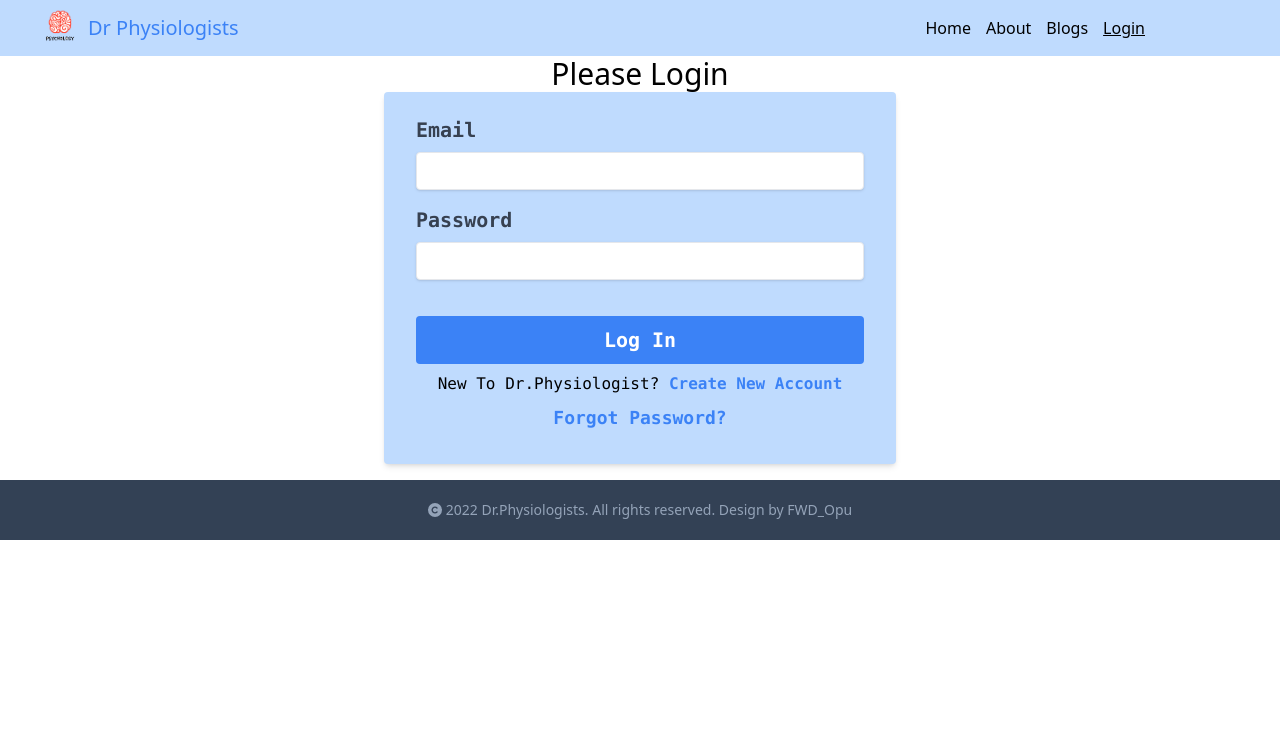
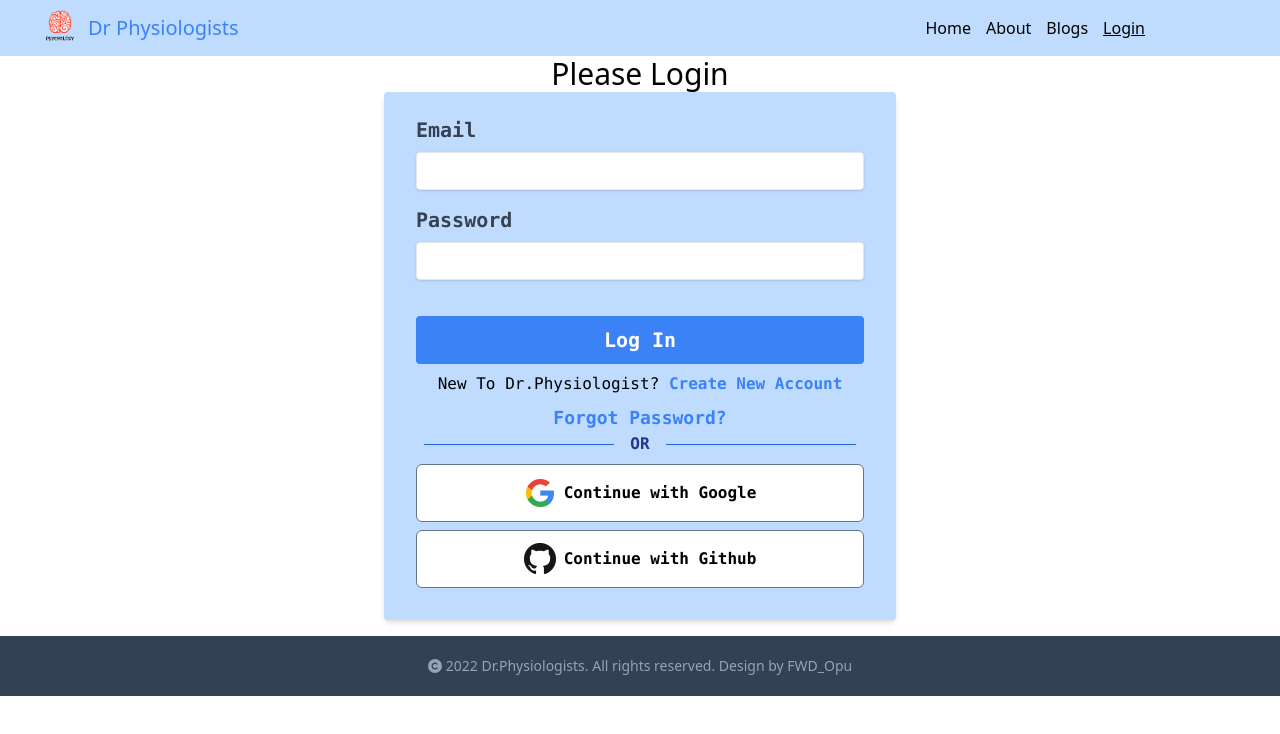
Before and after one commit to HasibAliOpu/Dr-Physiologists, a React (Create React App) app: page /login in a window 1280 px wide. Shown: the top 734 px of the page. Built offline with nearby package versions, Linux system fonts and the light colour scheme; no server answers; what tw-elements would draw is missing.

Commit message:
create socialLogin compo and made google and git btn

```diff
--- a/src/Pages/Login/Login.js
+++ b/src/Pages/Login/Login.js
@@ -3,6 +3,7 @@ import { useSignInWithEmailAndPassword } from "react-firebase-hooks/auth";
 import { Link } from "react-router-dom";
 import auth from "../../firebase.init";
 import Loading from "../Loading/Loading";
+import SocialLogin from "../SocialLogin/SocialLogin";
 
 const Login = () => {
   const emailRef = useRef("");
@@ -71,6 +72,7 @@ const Login = () => {
           >
             Forgot Password?
           </Link>
+          <SocialLogin />
         </form>
       </div>
     </div>
--- /dev/null
+++ b/src/Pages/SocialLogin/SocialLogin.js
@@ -0,0 +1,31 @@
+import React from "react";
+import github from "../../images/icon/github.png";
+import google from "../../images/icon/google.png";
+
+const SocialLogin = () => {
+  return (
+    <div>
+      <div className="flex items-center mx-2">
+        <div style={{ height: "1px" }} className="w-1/2 bg-blue-600"></div>
+        <p className="mx-4 font-semibold text-blue-900">OR</p>
+        <div style={{ height: "1px" }} className="w-1/2 bg-blue-600"></div>
+      </div>
+      <button
+        className="flex justify-center items-center gap-2 my-2 py-3 w-full mx-auto bg-white
+       border border-slate-500 rounded-md font-semibold"
+      >
+        <img src={google} alt="" />
+        Continue with Google
+      </button>
+      <button
+        className="flex justify-center items-center gap-2 py-3 w-full mx-auto bg-white
+       border border-slate-500 rounded-md font-semibold"
+      >
+        <img src={github} alt="" />
+        Continue with Github
+      </button>
+    </div>
+  );
+};
+
+export default SocialLogin;
```
Also changed, not shown: src/images/icon/github.png (added), src/images/icon/google.png (added).
